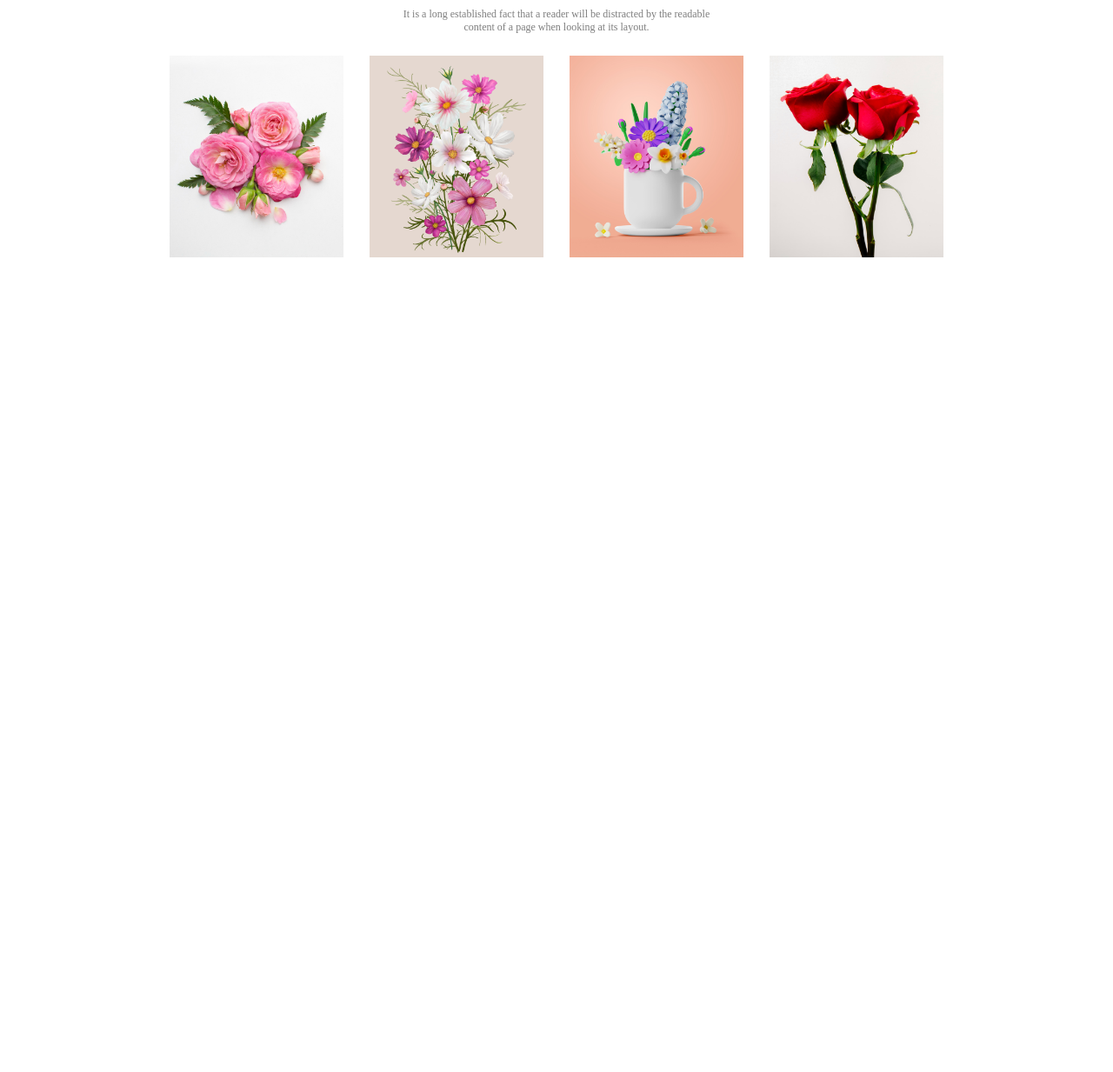
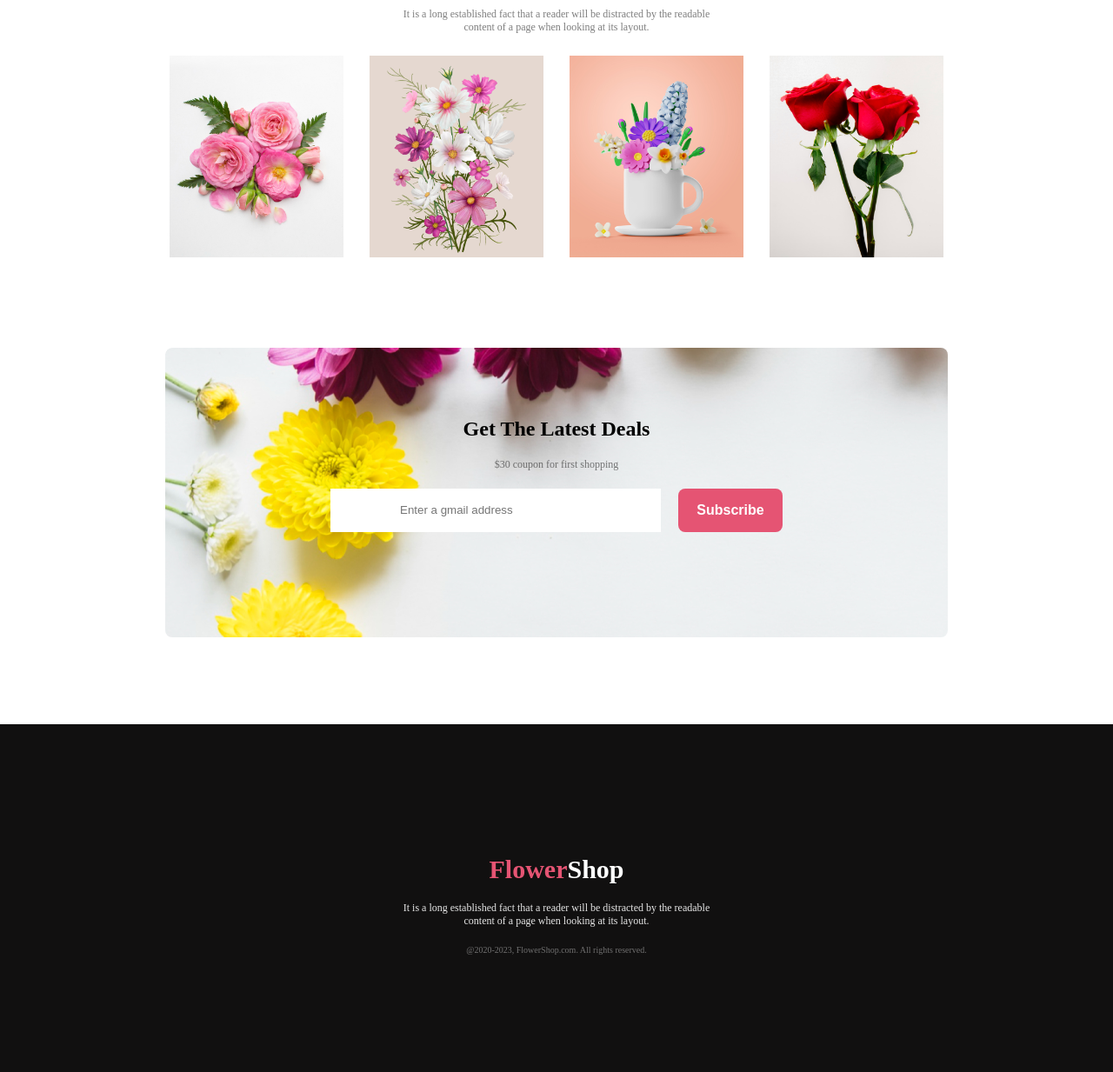
Before and after one commit to jannat809/Flower-Shop-Website, a plain HTML site: page index.html in a window 1280 px wide. Shown: the part 1819-3052 px from the top of the page at 87% size. Before the commit the page ends 2119 px from the top, so only its background shows below. Drawn offline with Linux system fonts and the light colour scheme.

Commit message:
done flower shop

```diff
--- a/index.html
+++ b/index.html
@@ -91,8 +91,31 @@
                 <img class="instagram-flower" src="asset/Rectangle 6.png" alt="">
             </div>
        </div>
+       <!-- Latest deal section start from here  -->
+       <div class="latest-deal-container">
+        <h2 class="latest-deal-title">Get The Latest Deals</h2>
+        <p class="latest-deal-description">$30 coupon for first shopping</p>
+            <div class="deal-holder">
+                <div>
+                    <input class="email" type="email" name="email"
+                    placeholder="Enter a gmail address">
+                </div>
+                   <div>
+                      <button class="btn hot-deal-btn latest-deal-btn">Subscribe</button>
+                   </div>
+
+            </div>
+
+       </div>
 
     </main>
-    <footer></footer>
+    <footer>
+        <div class="footer">
+            <h2 class="footer-title"><span class="footer-flower-title">Flower</span>Shop</h2>
+            <p class="footer-description">It is a long established fact that a reader will be distracted by the readable <br> content of a page when looking at its layout.</p>
+            <p class="copyright">@2020-2023, FlowerShop.com. All rights reserved. </p>
+
+        </div>
+    </footer>
 </body>
 </html>
--- a/style.css
+++ b/style.css
@@ -128,14 +128,14 @@ background: rgba(71, 125, 17, 0.15);
     border-radius: 5px;
     background: rgba(39, 39, 39, 0.05);
     display:flex;
-   justify-content: center;
+    justify-content:space-around;
     align-items:center;
     width:900px;
-    margin: auto;
-    padding: auto;
-    padding-right: 30px;
-    margin-top: 100px;
+    margin: 100px auto;
     gap: 30px;
+   position: relative;
+   left: 30px;
+
 
 
 }
@@ -207,3 +207,65 @@ background: rgba(71, 125, 17, 0.15);
     gap: 30px;
     margin-top: 25px;
 }
+/* latest deal section start  */
+.latest-deal-container{
+   background-image: url(asset/Rectangle\ 9.png);
+   width: 900px;
+   height: 333px;
+   border-radius: 8px;
+   justify-content: center;
+   background-repeat: no-repeat;
+   margin: 100px auto;
+
+}
+.latest-deal-title{
+    text-align: center;
+    padding-top: 80px;
+}
+.latest-deal-description{
+    text-align: center;
+    margin-top: 20px;
+    color: rgba(39, 39, 39, 0.60);
+    font-size: 12px;
+}
+.deal-holder{
+    display: flex;
+    justify-content: center;
+    margin-top: 20px;
+}
+.email{
+    color: black;
+    width: 300px;
+    height: 50px;
+    border: none;
+    margin-right: 20px;
+    padding-left: 80px;
+}
+.footer{
+    background: #111010;
+    width: 100%px;
+    height: 400px;
+
+}
+.footer-title{
+   color: white;
+   text-align: center;
+   padding-top: 150px;
+   font-size: 30px;
+}
+.footer-flower-title{
+    color: #E55473;
+
+}
+.footer-description{
+    color: rgba(255, 255, 255, 0.90);
+    text-align: center;
+    margin-top: 20px;
+    font-size: 12px;
+}
+.copyright{
+    color: rgba(255, 255, 255, 0.40);
+    text-align: center;
+    margin-top: 20px;
+    font-size: 10px;
+}
```
